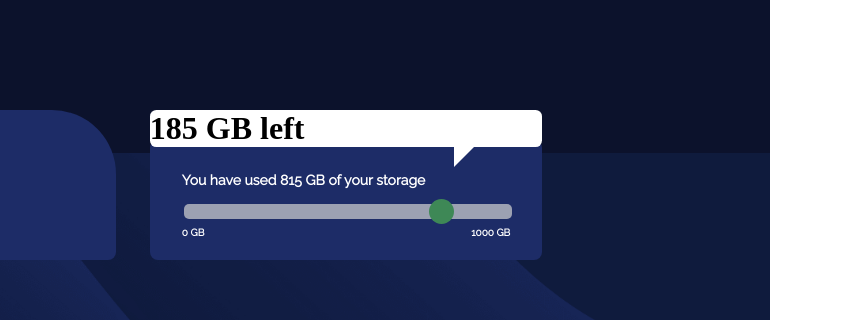
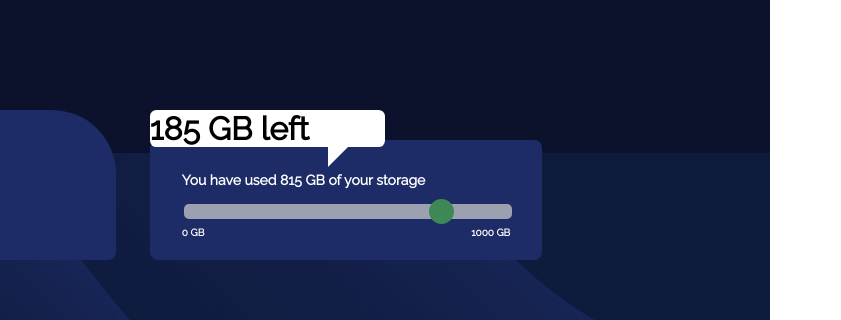
Before and after one commit to Npammer/Frontend-Mentor, a plain HTML site: page fylo-data-storage-component-master/index.html in a window 1280 px wide. Shown: the part 123-443 px from the top of the page, 439-1280 px from the left. Drawn offline with Linux system fonts and the light colour scheme.

Commit message:
minor details still left

```diff
--- a/fylo-data-storage-component-master/style.css
+++ b/fylo-data-storage-component-master/style.css
@@ -64,12 +64,15 @@
 
 .speech-bubble h1 {
   margin: 0px;
+  font-size: 32px;
+  font-family: Raleway;
 }
 
 .speech-bubble {
   position: relative;
   background: #ffffff;
   border-radius: .4em;
+  width: 60%;
 }
 
 .speech-bubble:after {
```
